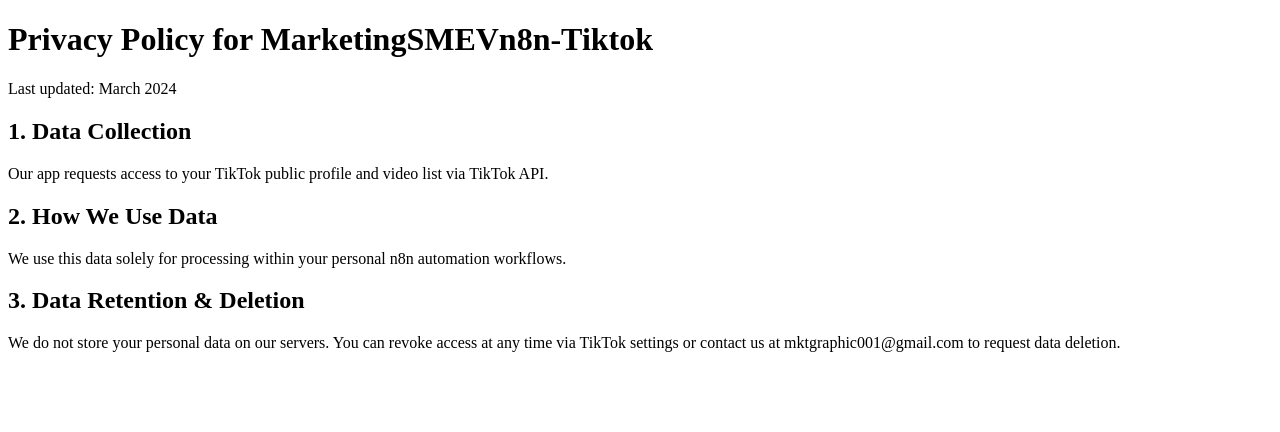
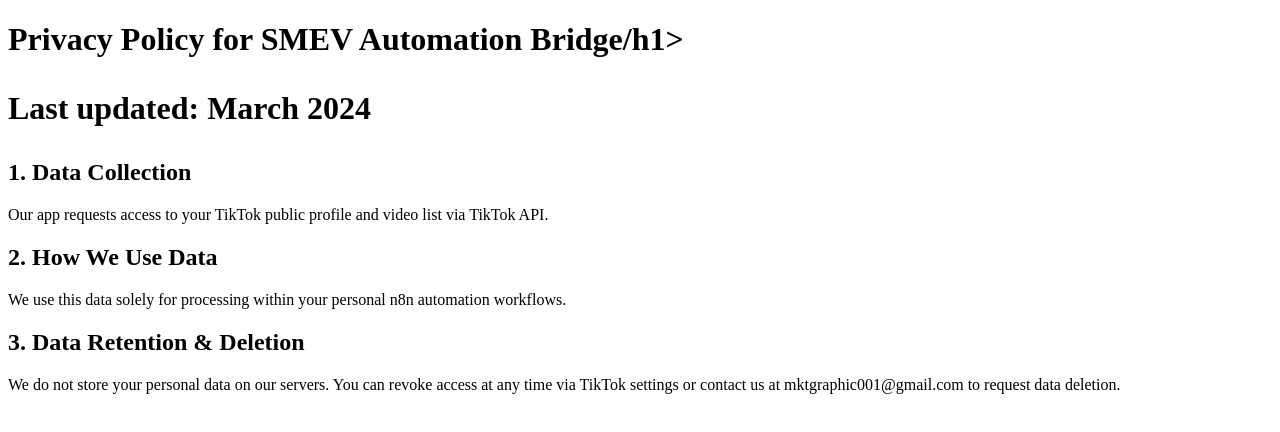
Before and after one commit to SMEVdev001/tiktok-auth, a plain HTML site: page privacy.html in a window 1280 px wide. Drawn offline with Linux system fonts and the light colour scheme.

Commit message:
Update privacy.html

```diff
--- a/privacy.html
+++ b/privacy.html
@@ -2,7 +2,7 @@
 <html>
 <head><title>Privacy Policy</title></head>
 <body>
-    <h1>Privacy Policy for MarketingSMEVn8n-Tiktok</h1>
+    <h1>Privacy Policy for SMEV Automation Bridge/h1>
     <p>Last updated: March 2024</p>
     <h2>1. Data Collection</h2>
     <p>Our app requests access to your TikTok public profile and video list via TikTok API.</p>
```
